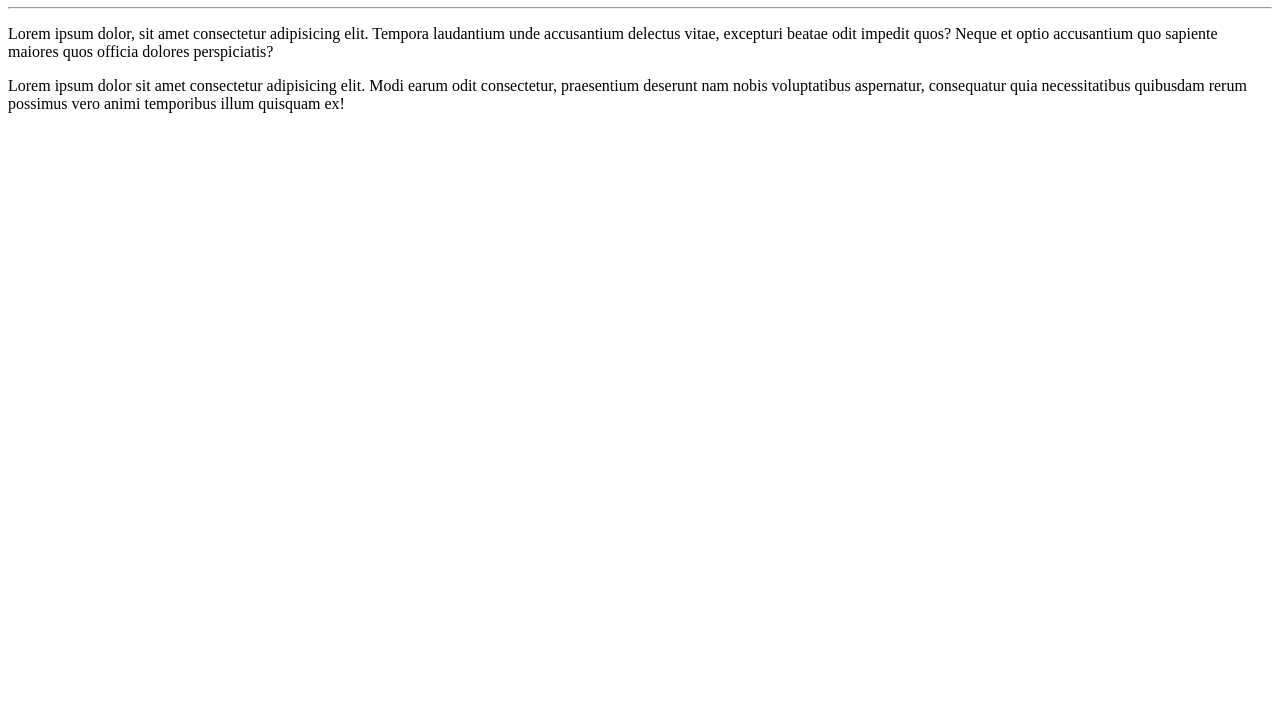
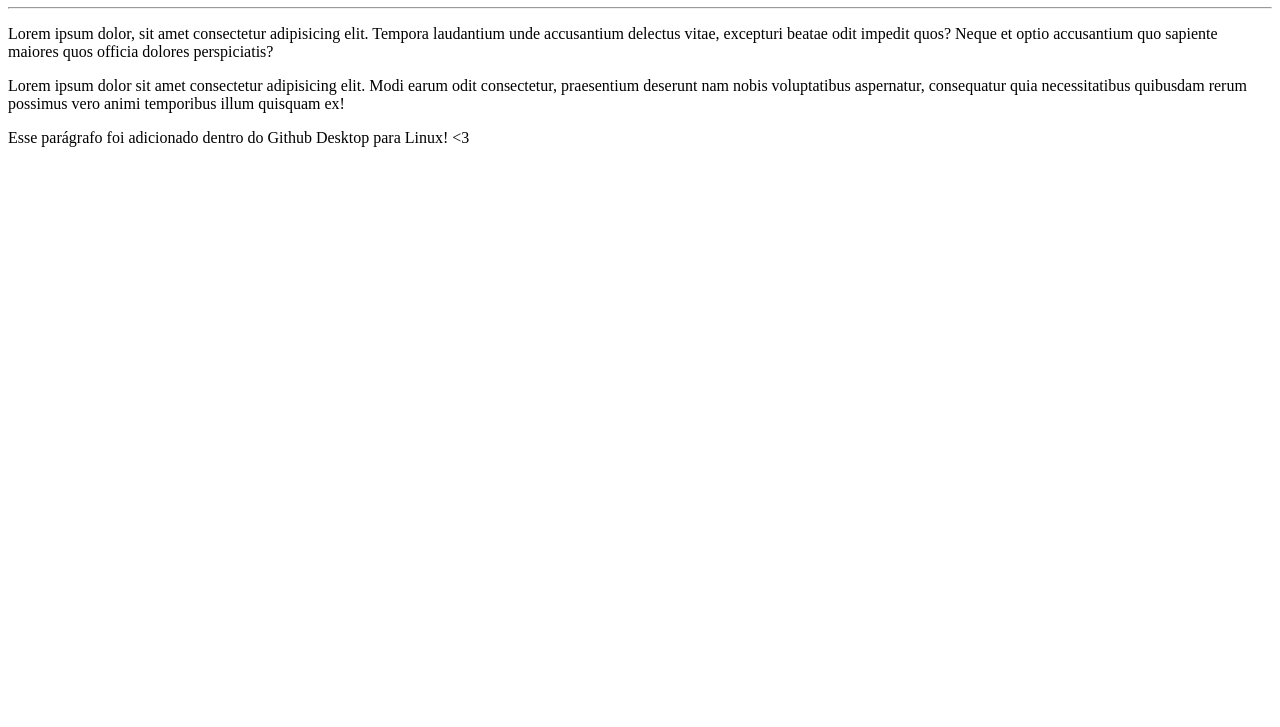
Before and after one commit to JOAOCMBO/Ola-Mundo, a plain HTML site: page site-exemplo/index.html in a window 1280 px wide. Shown: the part 73-800 px from the top of the page. Drawn offline with Linux system fonts and the light colour scheme.

Commit message:
mudei o arquivo index

```diff
--- a/site-exemplo/index.html
+++ b/site-exemplo/index.html
@@ -10,5 +10,6 @@
     <hr>
     <p>Lorem ipsum dolor, sit amet consectetur adipisicing elit. Tempora laudantium unde accusantium delectus vitae, excepturi beatae odit impedit quos? Neque et optio accusantium quo sapiente maiores quos officia dolores perspiciatis?</p>
     <p>Lorem ipsum dolor sit amet consectetur adipisicing elit. Modi earum odit consectetur, praesentium deserunt nam nobis voluptatibus aspernatur, consequatur quia necessitatibus quibusdam rerum possimus vero animi temporibus illum quisquam ex!</p>
+    <p>Esse parágrafo foi adicionado  dentro do Github Desktop para Linux! &lt;3</p>
 </body>
 </html>
```
